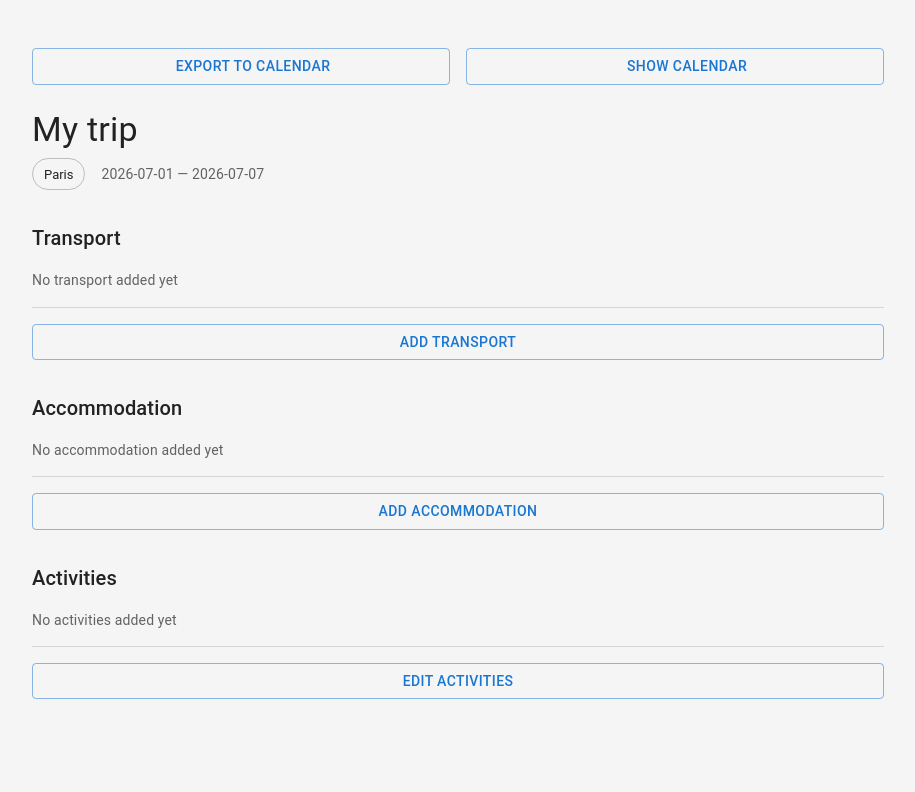
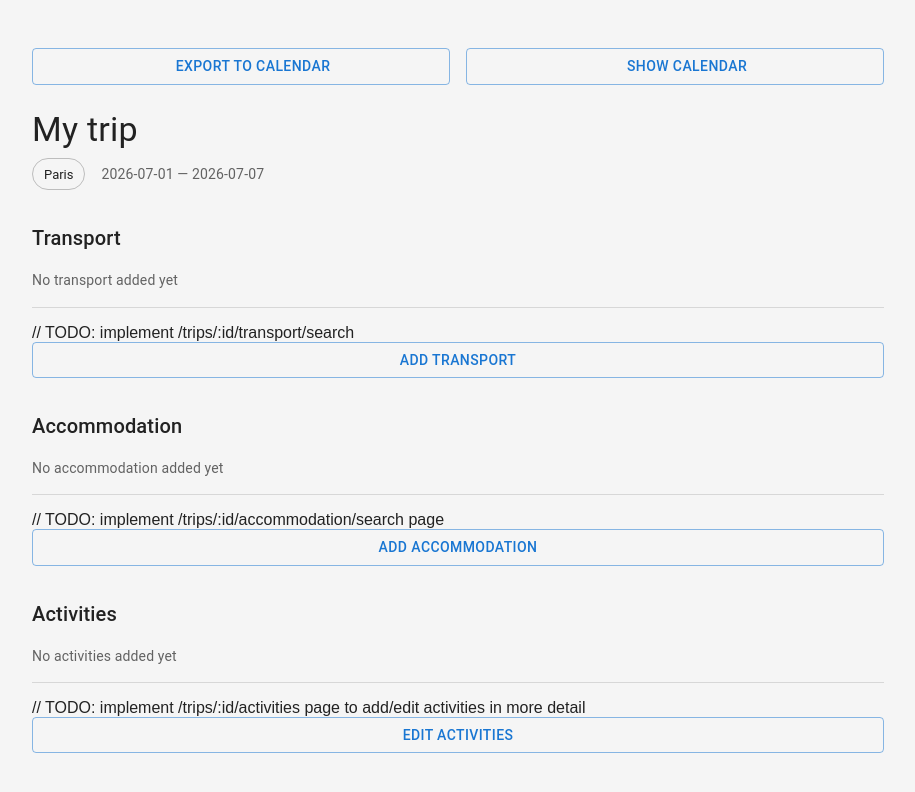
Before and after one commit to koliesnikvv/TravelinoFrontend, a React (Create React App) app: page /trips/1 in a window 1280 px wide. Shown: the top 792 px of the page, without its empty margins (182-1097 px from the left). Built offline with nearby package versions, Linux system fonts and the light colour scheme; some icons are missing.

Commit message:
Add TODOs for accommodation, activities, and transport sections

```diff
--- a/src/api/trips.js
+++ b/src/api/trips.js
@@ -1,3 +1,5 @@
+
+// TODO: replace with real API calls
 export async function createTrip(data) {
     return {
         id: 'mock-trip-id-123',
--- a/src/components/trips/AccommodationSection.js
+++ b/src/components/trips/AccommodationSection.js
@@ -35,6 +35,7 @@ export default function AccommodationSection({ accommodation, onDelete }) {
                                 <Box sx={{ display: 'flex', alignItems: 'center', gap: 1 }}>
                                     <Button
                                         size="small"
+                                        // TODO: implement /trips/:id/accommodation/:acc_id page
                                         onClick={() => navigate(`/trips/${id}/accommodation/${item.id}`)}
                                     >
                                         View details
@@ -51,6 +52,7 @@ export default function AccommodationSection({ accommodation, onDelete }) {
 
             <Divider sx={{ mb: 2 }} />
 
+            // TODO: implement /trips/:id/accommodation/search page
             <Button variant="outlined" onClick={() => navigate(`/trips/${id}/accommodation/search`)}>
                 Add accommodation
             </Button>
--- a/src/components/trips/ActivitiesSection.js
+++ b/src/components/trips/ActivitiesSection.js
@@ -48,6 +48,7 @@ export default function ActivitiesSection({ activities, onDelete }) {
 
             <Divider sx={{ mb: 2 }} />
 
+            // TODO: implement /trips/:id/activities page to add/edit activities in more detail
             <Button variant="outlined" onClick={() => navigate(`/trips/${id}/activities`)}>
                 Edit activities
             </Button>
--- a/src/components/trips/TransportSection.js
+++ b/src/components/trips/TransportSection.js
@@ -38,6 +38,7 @@ export default function TransportSection({ transport, onDelete }) {
                                 <Box sx={{ display: 'flex', alignItems: 'center', gap: 1 }}>
                                     <Button
                                         size="small"
+                                        // TODO: implement /trips/:id/transport/:transport_id
                                         onClick={() => navigate(`/trips/${id}/transport/${item.id}`)}
                                     >
                                         View details
@@ -54,6 +55,7 @@ export default function TransportSection({ transport, onDelete }) {
 
             <Divider sx={{ mb: 2 }} />
 
+            // TODO: implement /trips/:id/transport/search
             <Button variant="outlined" onClick={() => navigate(`/trips/${id}/transport/search`)}>
                 Add transport
             </Button>
```
